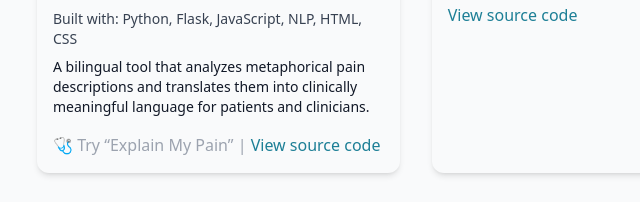
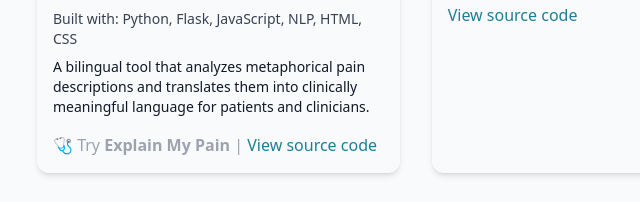
Before and after one commit to Sierra-Codes/Sierra-Codes-Website, a plain HTML site: page index.html in a window 1280 px wide. Shown: the part 1884-2086 px from the top of the page, 27-667 px from the left. Drawn offline with nearby package versions, Linux system fonts and the light colour scheme.

Commit message:
Emphasize 'Explain My Pain' link text
Wrapped the 'Explain My Pain' link text in a <strong> tag to make it bold and more prominent for users.

```diff
--- a/index.html
+++ b/index.html
@@ -235,7 +235,7 @@
       <a href="https://explain-my-pain.onrender.com/"
    target="_blank" rel="noopener"
    class="text-gray-400">
-  🩺 Try “Explain My Pain”
+  🩺 Try <strong>Explain My Pain</strong>
 </a>
 
     <span class="text-gray-400"> | </span>
```
